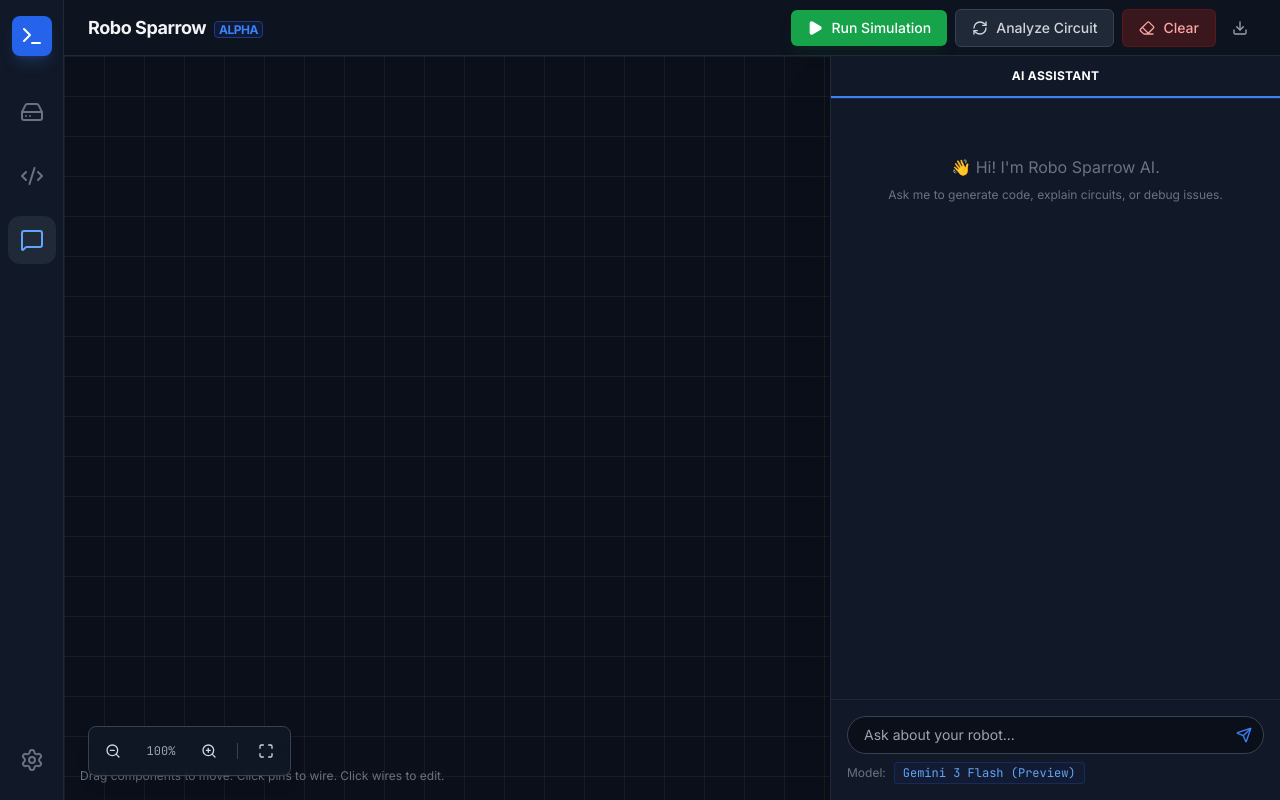
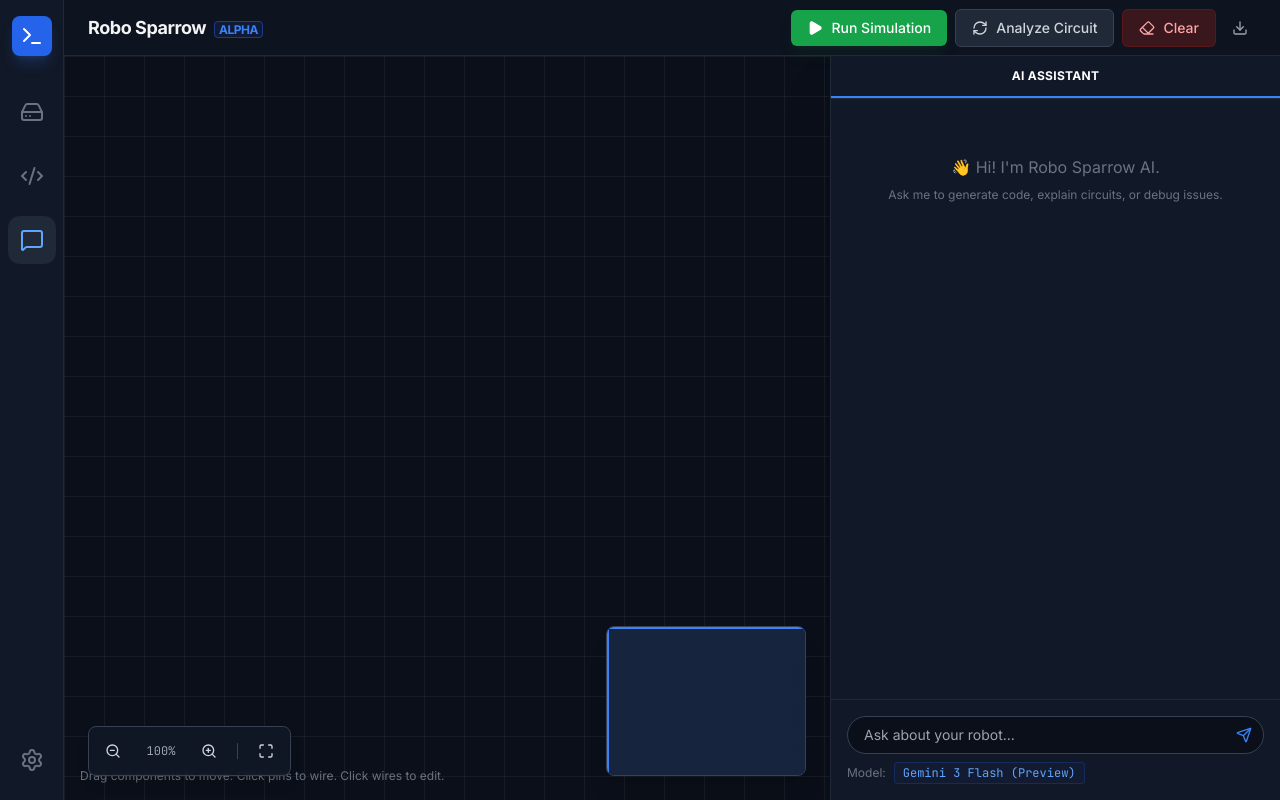
Before and after one commit to aslamvdvd/robosparrow, a React (Vite) app: page / in a window 1280 px wide. Both pictures are taken after a click on the button "Enter Studio". Built offline with nearby package versions, Linux system fonts and the light colour scheme.

Commit message:
feat: Add a minimap component to the Studio for visual workspace navigation.

```diff
--- /dev/null
+++ b/components/Minimap.tsx
@@ -0,0 +1,186 @@
+import React, { useMemo, useRef, useEffect } from "react";
+import { PlacedComponent } from "../types";
+
+interface Props {
+  components: PlacedComponent[];
+  transform: { x: number; y: number; scale: number };
+  viewportSize: { width: number; height: number };
+  onNavigate: (x: number, y: number) => void;
+}
+
+const Minimap: React.FC<Props> = ({
+  components,
+  transform,
+  viewportSize,
+  onNavigate,
+}) => {
+  const containerRef = useRef<HTMLDivElement>(null);
+
+  // 1. Calculate World Bounds
+  const worldBounds = useMemo(() => {
+    if (components.length === 0)
+      return {
+        minX: 0,
+        minY: 0,
+        maxX: 800,
+        maxY: 600,
+        width: 800,
+        height: 600,
+      };
+
+    let minX = Infinity;
+    let minY = Infinity;
+    let maxX = -Infinity;
+    let maxY = -Infinity;
+
+    components.forEach((c) => {
+      minX = Math.min(minX, c.position.x);
+      minY = Math.min(minY, c.position.y);
+      maxX = Math.max(maxX, c.position.x + c.width);
+      maxY = Math.max(maxY, c.position.y + c.height);
+    });
+
+    // Add padding
+    const padding = 100;
+    minX -= padding;
+    minY -= padding;
+    maxX += padding;
+    maxY += padding;
+
+    // Ensure connection lines (approximate) or default size are covered?
+    // For now, focusing on components + padding is usually enough.
+    // Also include the current Viewport in the bounds to prevent "losing" the view?
+    // Actually, distinct separation of Content vs Viewport is better.
+
+    // Force a minimum size to avoid divide by zero or tiny maps
+    if (maxX - minX < 500) maxX = minX + 500;
+    if (maxY - minY < 500) maxY = minY + 500;
+
+    return { minX, minY, maxX, maxY, width: maxX - minX, height: maxY - minY };
+  }, [components]);
+
+  // 2. Constants
+  const MINIMAP_WIDTH = 200;
+  // Calculate height to maintain aspect ratio, but cap it
+  const aspectRatio = worldBounds.width / worldBounds.height;
+  const MINIMAP_HEIGHT = Math.min(MINIMAP_WIDTH / aspectRatio, 200);
+
+  const scaleX = MINIMAP_WIDTH / worldBounds.width;
+  const scaleY = MINIMAP_HEIGHT / worldBounds.height;
+  // Use uniform scale to fit
+  const minimapScale = Math.min(scaleX, scaleY);
+
+  // Re-calculate visual width/height based on uniform scale
+  const visualWidth = worldBounds.width * minimapScale;
+  const visualHeight = worldBounds.height * minimapScale;
+
+  // 3. Coordinate conversion helpers
+  // World (Component Coords) -> Minimap Pixel Coords
+  const toMinimap = (x: number, y: number) => ({
+    x: (x - worldBounds.minX) * minimapScale,
+    y: (y - worldBounds.minY) * minimapScale,
+  });
+
+  // Minimap Pixel Coords -> World (Component Coords)
+  const toWorld = (mx: number, my: number) => ({
+    x: mx / minimapScale + worldBounds.minX,
+    y: my / minimapScale + worldBounds.minY,
+  });
+
+  // Handle Click / Drag to Navigate
+  const handleInteraction = (e: React.MouseEvent) => {
+    if (!containerRef.current) return;
+    const rect = containerRef.current.getBoundingClientRect();
+    const clickX = e.clientX - rect.left;
+    const clickY = e.clientY - rect.top;
+
+    // Convert click (minimap pixel) to World Coordinate
+    const worldPos = toWorld(clickX, clickY);
+
+    // We want this world position to be the Center of the Viewport
+    // transform.x = -worldPos.x * transform.scale + viewportWidth / 2
+    // formula derivation:
+    // screenCenter = worldPos * scale + translate
+    // translate = screenCenter - worldPos * scale
+
+    const newTx = viewportSize.width / 2 - worldPos.x * transform.scale;
+    const newTy = viewportSize.height / 2 - worldPos.y * transform.scale;
+
+    onNavigate(newTx, newTy);
+  };
+
+  // Viewport Rect Calculation
+  // Viewport in World Coords:
+  // left = -transform.x / transform.scale
+  // top = -transform.y / transform.scale
+  // width = viewportSize.width / transform.scale
+  // height = viewportSize.height / transform.scale
+
+  const viewportWorld = {
+    x: -transform.x / transform.scale,
+    y: -transform.y / transform.scale,
+    w: viewportSize.width / transform.scale,
+    h: viewportSize.height / transform.scale,
+  };
+
+  const viewportMini = {
+    ...toMinimap(viewportWorld.x, viewportWorld.y),
+    w: viewportWorld.w * minimapScale,
+    h: viewportWorld.h * minimapScale,
+  };
+
+  return (
+    <div
+      ref={containerRef}
+      className="absolute bottom-6 right-6 bg-gray-900/90 backdrop-blur border border-gray-700 rounded-lg shadow-xl overflow-hidden z-50 select-none cursor-crosshair group"
+      style={{ width: visualWidth, height: visualHeight }}
+      onMouseDown={(e) => {
+        if (e.buttons === 1) handleInteraction(e);
+      }}
+      onMouseMove={(e) => {
+        if (e.buttons === 1) handleInteraction(e);
+      }}
+    >
+      {/* Background/Grid hint */}
+      <div className="w-full h-full opacity-20 bg-gray-800" />
+
+      {/* Components */}
+      {components.map((c) => {
+        const pos = toMinimap(c.position.x, c.position.y);
+        const w = c.width * minimapScale;
+        const h = c.height * minimapScale;
+        // Determine color based on type
+        let color = "#9ca3af";
+        if (c.type === "MICROCONTROLLER") color = "#14b8a6"; // Teal
+        if (c.id.includes("breadboard")) color = "#f3f4f6"; // White
+
+        return (
+          <div
+            key={c.uid}
+            className="absolute rounded-[1px]"
+            style={{
+              left: pos.x,
+              top: pos.y,
+              width: Math.max(w, 2), // Ensure at least visible
+              height: Math.max(h, 2),
+              backgroundColor: color,
+            }}
+          />
+        );
+      })}
+
+      {/* Viewport Rect (The "Camera") */}
+      <div
+        className="absolute border-2 border-blue-500 bg-blue-500/10 shadow-[0_0_10px_rgba(59,130,246,0.5)] transition-all duration-75 ease-linear pointer-events-none"
+        style={{
+          left: viewportMini.x,
+          top: viewportMini.y,
+          width: viewportMini.w,
+          height: viewportMini.h,
+        }}
+      />
+    </div>
+  );
+};
+
+export default Minimap;
--- a/components/Studio.tsx
+++ b/components/Studio.tsx
@@ -10,6 +10,7 @@ import {
   ComponentType, // Import ComponentType
 } from "../types";
 import ComponentCard from "./ComponentCard";
+import Minimap from "./Minimap";
 import WorkspaceComponent from "./WorkspaceComponent";
 import SimulationViewer from "./SimulationViewer";
 import {
@@ -148,6 +149,10 @@ function Studio() {
   const [isPanning, setIsPanning] = useState(false);
   const panStartRef = useRef({ x: 0, y: 0 });
   const canvasRef = useRef<HTMLDivElement>(null);
+  const [viewportSize, setViewportSize] = useState({
+    width: window.innerWidth,
+    height: window.innerHeight,
+  });
 
   // Refs for Simulation Loop
   const requestRef = useRef<number | null>(null);
@@ -640,6 +645,15 @@ function Studio() {
     // Optional: Load from LocalStorage if persisted
   }, []);
 
+  // Initialization
+  useEffect(() => {
+    const handleResize = () => {
+      setViewportSize({ width: window.innerWidth, height: window.innerHeight });
+    };
+    window.addEventListener("resize", handleResize);
+    return () => window.removeEventListener("resize", handleResize);
+  }, []);
+
   // Handle Editor Dragging
   useEffect(() => {
     const handleMouseMove = (e: MouseEvent) => {
@@ -1051,6 +1065,13 @@ function Studio() {
                 <Maximize size={16} />
               </button>
             </div>
+            {/* Minimap */}
+            <Minimap
+              components={components}
+              transform={transform}
+              viewportSize={viewportSize}
+              onNavigate={(x, y) => setTransform((prev) => ({ ...prev, x, y }))}
+            />
             {/* Hint Overlay */}
             <div className="absolute bottom-4 left-4 pointer-events-none text-gray-500 text-xs">
               {selectedPin
```
